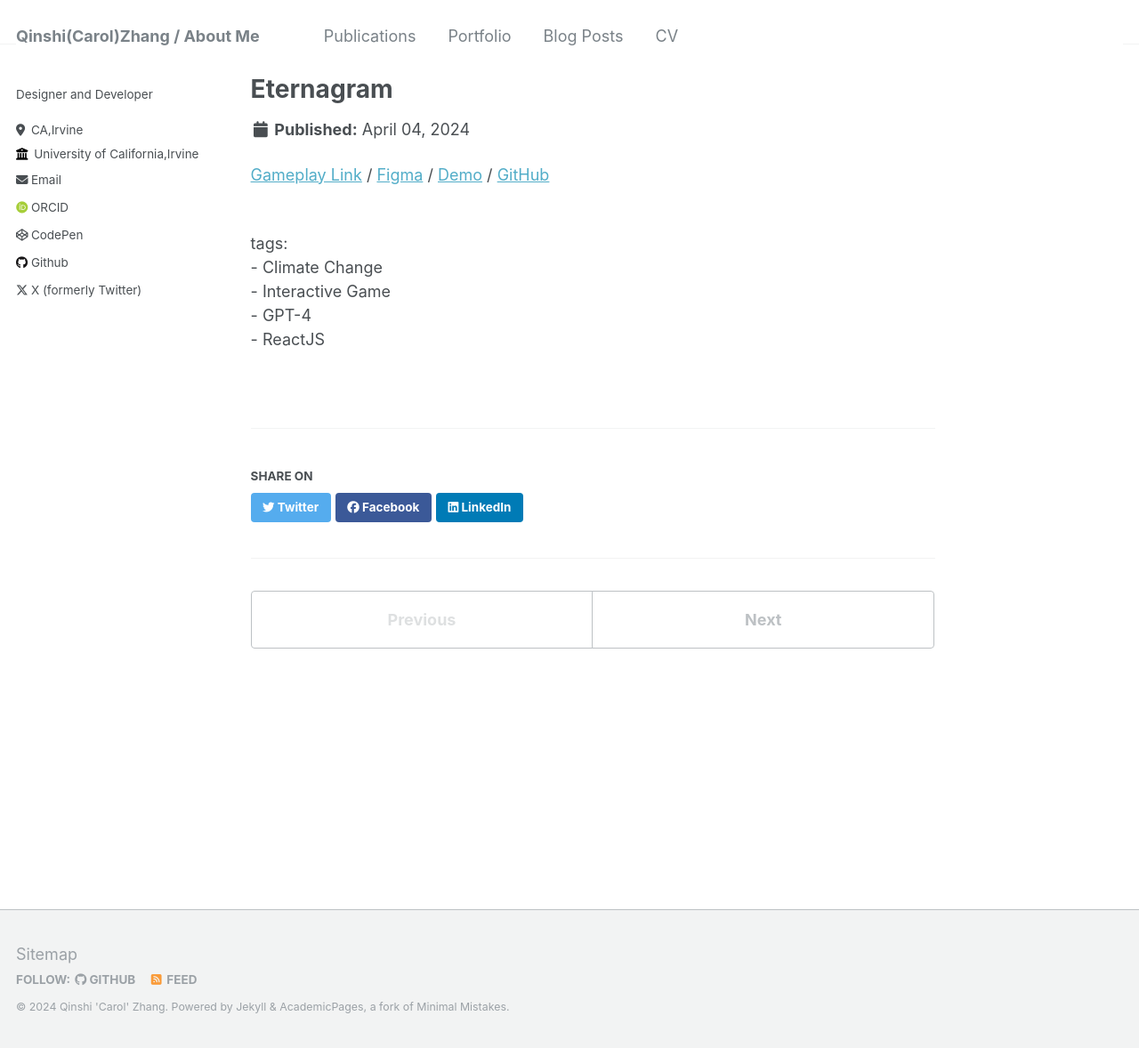
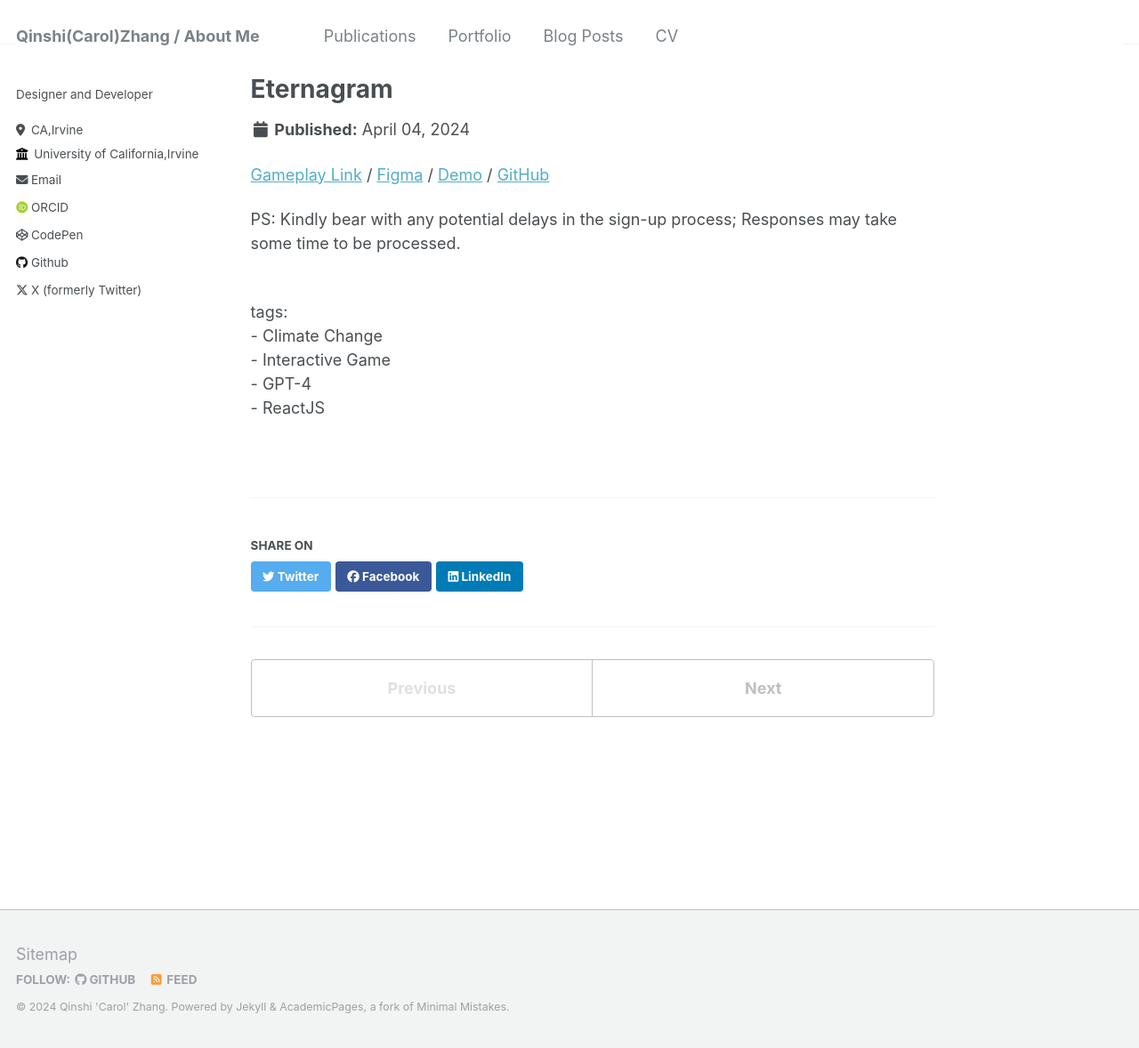
Before and after one commit to Carolzhangzz/AcademicWeb, a Jekyll site: the page built from _portfolio/portfolio-1.md, in a window 1280 px wide and 1178 px high. Shown: the whole window at 89% size. Built offline with Jekyll 4.4.1, drawn with Linux system fonts in a browser that asks for light colours; some web fonts are replaced.

Commit message:
Update portfolio-1.md

```diff
--- a/_portfolio/portfolio-1.md
+++ b/_portfolio/portfolio-1.md
@@ -5,10 +5,13 @@ Credit: Latisha Besariani Hendra (Back-End), [Qinshi Zhang (Front-End)](#), Suif
 collection: portfolio
 ---
 
+
    [Gameplay Link](https://eternagram.xyz/)
   / [Figma](https://www.figma.com/file/H8QSnFBGWVWHsr0KtDcR1x/Eternagram?type=design&node-id=102%3A3&mode=design&t=EFo6wo8ueDWTAoRD-1)
   / [Demo](https://drive.google.com/file/d/1XllwNe9dRExplsAWpIiAOuk9snLeT8Wd/view?usp=sharing)
- / [GitHub](https://github.com/Carolzhangzz/Eternagram)
+ / [GitHub](https://github.com/Carolzhangzz/Eternagram)<br>
+
+PS: Kindly bear with any potential delays in the sign-up process; Responses may take some time to be processed.
   <br><br>
 
   tags: <br>
```
